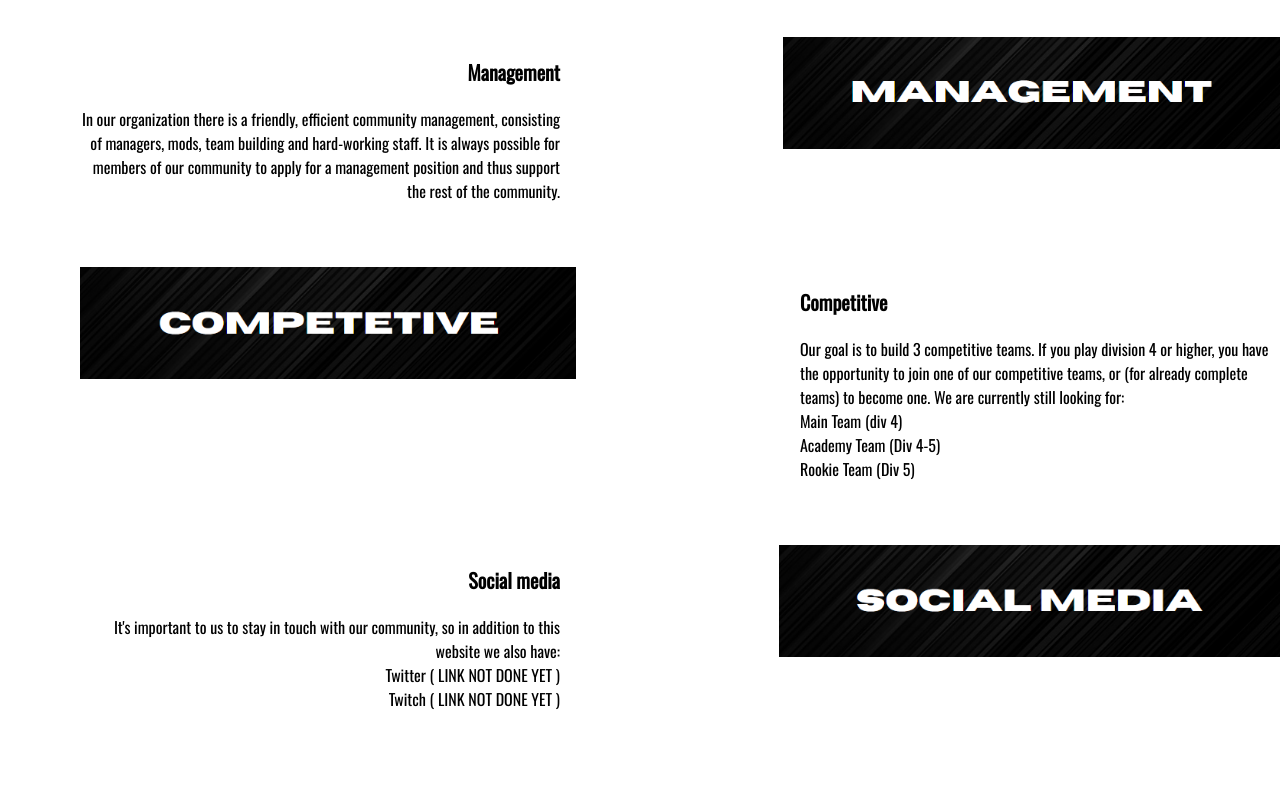
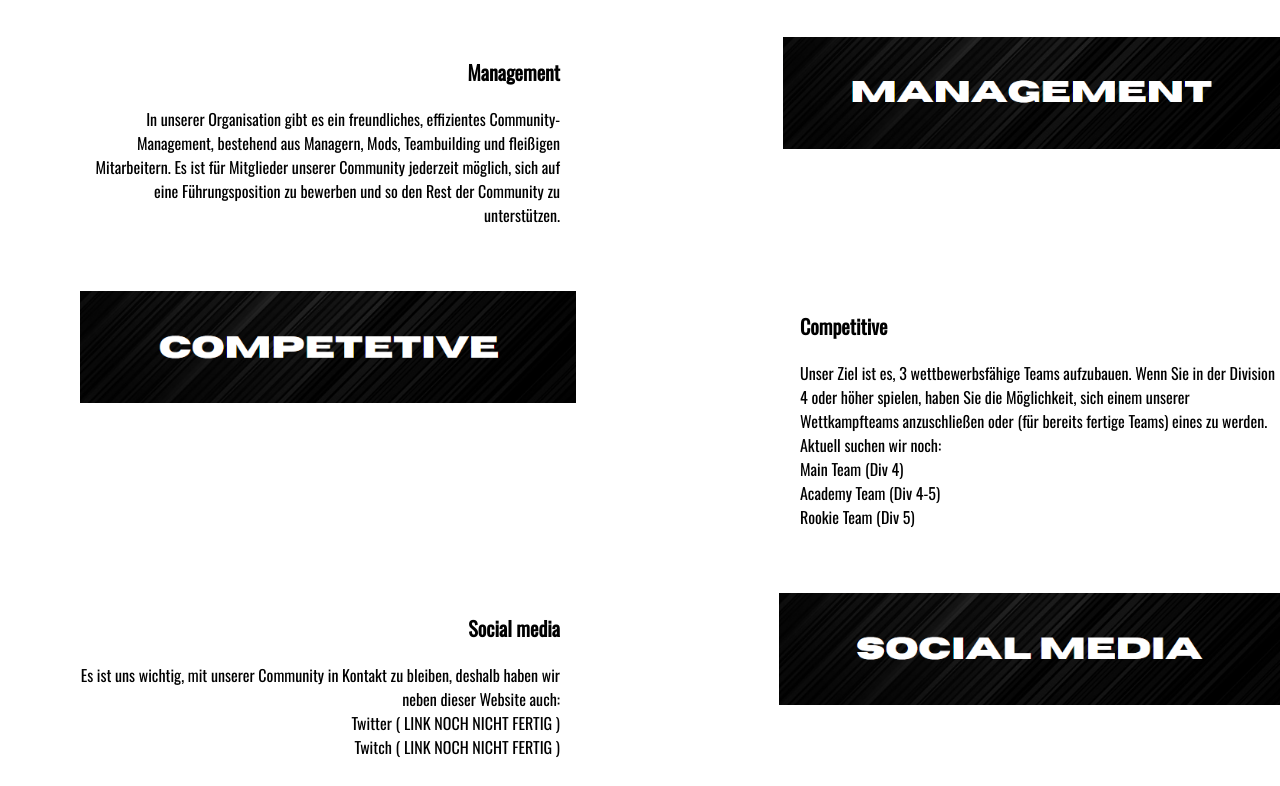
Before and after one commit to fabian-bruens/eternal-website, a plain HTML site: page index.html in a window 1280 px wide. Shown: the part 994-1780 px from the top of the page. Drawn offline with nearby package versions, Linux system fonts and the light colour scheme.

Commit message:
Add files via upload

```diff
--- a/index.html
+++ b/index.html
@@ -39,7 +39,7 @@
         <section class="hero">
             <h1 class="hero-h1">Eternal</h1>
             <p class="subhead1">Nothing holds back eternity.</p>
-            <p class="subhead2">Eternal is an as of yet inofficial LeagueOfLegends organisation, competing in Strauss' PrimeLeague in Germany.</p>
+            <p class="subhead2">Eternal ist eine noch inoffizielle LeagueOfLegends-Organisation, die in Strauss' PrimeLeague in Deutschland antritt.</p>
 
             <svg class="down-arrow" viewBox="0 0 16 132" fill="none" xmlns="http://www.w3.org/2000/svg">
                 <path d="M7.29289 131.707C7.68341 132.098 8.31658 132.098 8.7071 131.707L15.0711 125.343C15.4616 124.953 15.4616 124.319 15.0711 123.929C14.6805 123.538 14.0474 123.538 13.6568 123.929L7.99999 129.586L2.34314 123.929C1.95262 123.538 1.31945 123.538 0.928927 123.929C0.538402 124.319 0.538402 124.953 0.928927 125.343L7.29289 131.707ZM7 -4.37114e-08L6.99999 131L8.99999 131L9 4.37114e-08L7 -4.37114e-08Z" fill="black"/>
@@ -52,7 +52,7 @@
             <div class="feature">
                 <div class="content">
                     <p class="title">Management</p>
-                    <p class="desc"> In our organization there is a friendly, efficient community management, consisting of managers, mods, team building and hard-working staff. It is always possible for members of our community to apply for a management position and thus support the rest of the community.</p>
+                    <p class="desc"> In unserer Organisation gibt es ein freundliches, effizientes Community-Management, bestehend aus Managern, Mods, Teambuilding und fleißigen Mitarbeitern. Es ist für Mitglieder unserer Community jederzeit möglich, sich auf eine Führungsposition zu bewerben und so den Rest der Community zu unterstützen.</p>
                 </div>
 
                 <img src="images/management.png" alt="eternal logo">
@@ -61,7 +61,7 @@
             <div class="feature left">
                 <div class="content">
                     <p class="title">Competitive</p>
-                    <p class="desc">Our goal is to build 3 competitive teams. If you play division 4 or higher, you have the opportunity to join one of our competitive teams, or (for already complete teams) to become one. We are currently still looking for: <br> Main Team (div 4) <br> Academy Team (Div 4-5) <br> Rookie Team (Div 5)</p>
+                    <p class="desc">Unser Ziel ist es, 3 wettbewerbsfähige Teams aufzubauen. Wenn Sie in der Division 4 oder höher spielen, haben Sie die Möglichkeit, sich einem unserer Wettkampfteams anzuschließen oder (für bereits fertige Teams) eines zu werden. Aktuell suchen wir noch: <br> Main Team (Div 4) <br> Academy Team (Div 4-5) <br> Rookie Team (Div 5)</p>
                 </div>
 
                 <img src="images/competetive.png" alt="eternal logo">
@@ -70,7 +70,7 @@
              <div class="feature">
                 <div class="content">
                     <p class="title">Social media</p>
-                    <p class="desc">It's important to us to stay in touch with our community, so in addition to this website we also have: <br> Twitter ( LINK NOT DONE YET ) </br> Twitch ( LINK NOT DONE YET )</p>
+                    <p class="desc">Es ist uns wichtig, mit unserer Community in Kontakt zu bleiben, deshalb haben wir neben dieser Website auch: <br> Twitter ( LINK NOCH NICHT FERTIG ) </br> Twitch ( LINK NOCH NICHT FERTIG )</p>
                 </div>
 
                 <img src="images/social_media.png" alt="eternal logo">
```
